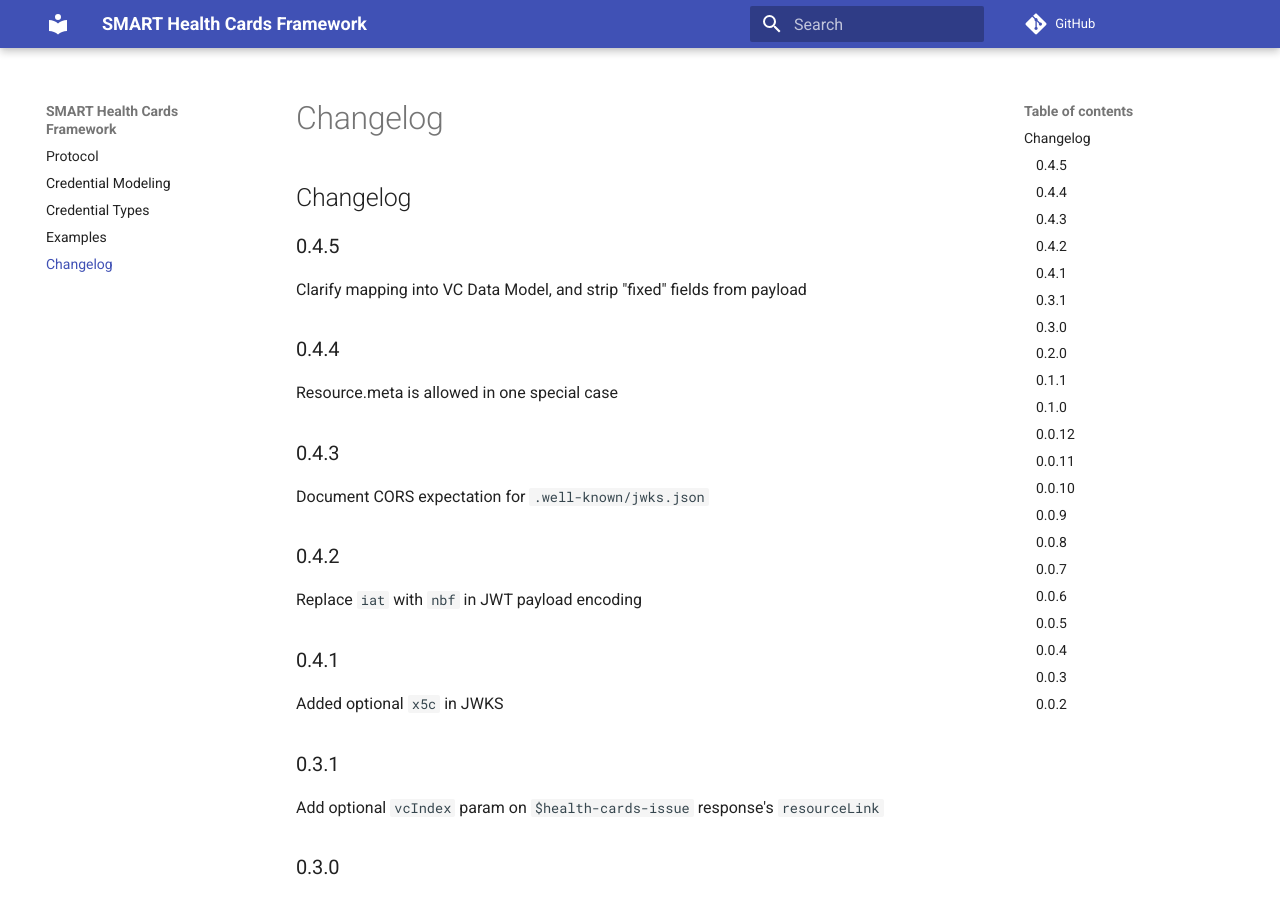
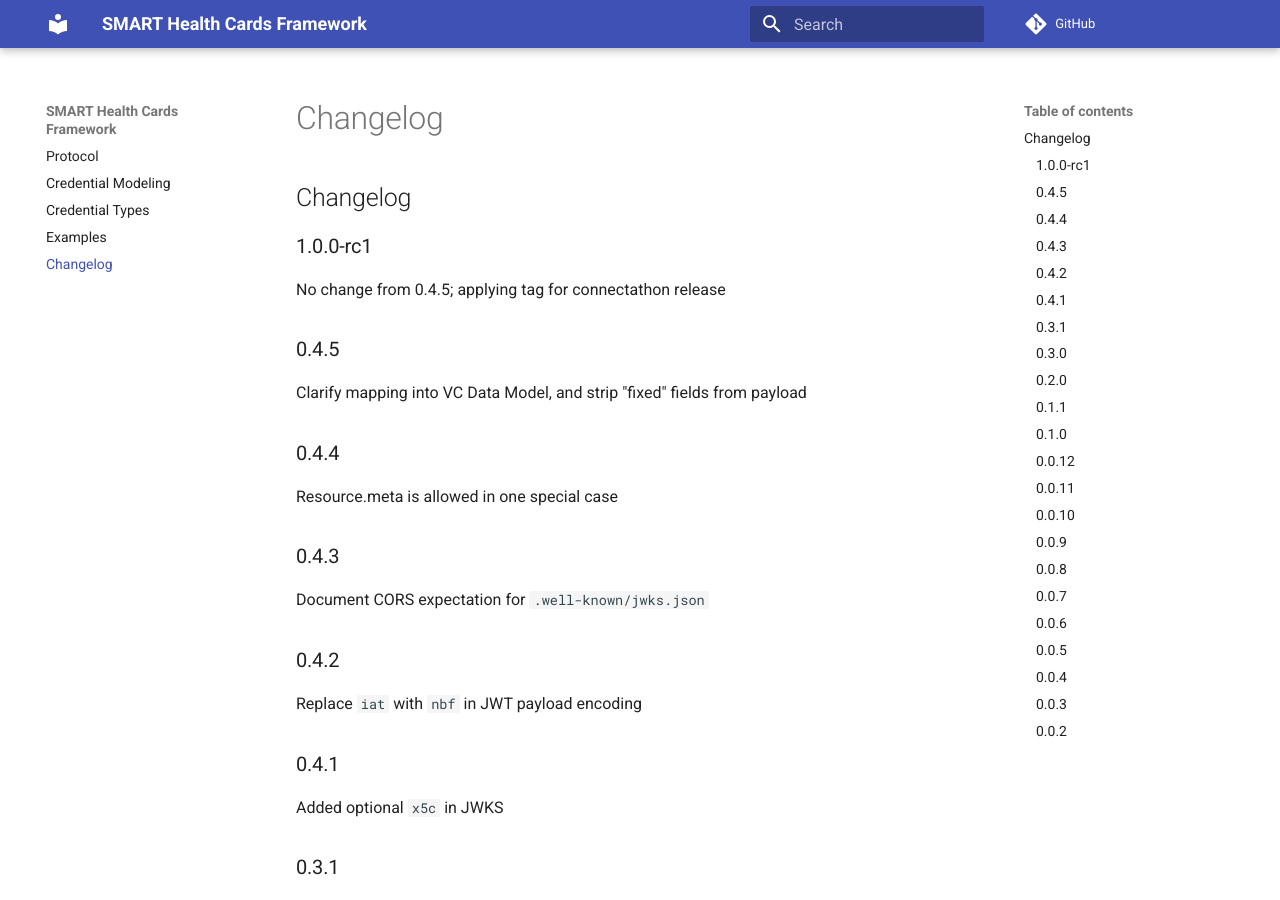
Before and after one commit to smart-on-fhir/health-cards, an MkDocs documentation site: the page built from docs/changelog.md, in a window 1280 px wide and 900 px high. Built offline with MkDocs 1.6.1 and Material for MkDocs 9.7.7, drawn with Linux system fonts in a browser that asks for light colours; comment, search, counter and statistics services are not loaded.

Commit message:
Update changelog.md

```diff
--- a/docs/changelog.md
+++ b/docs/changelog.md
@@ -1,4 +1,8 @@
 # Changelog
+
+## 1.0.0-rc1
+
+No change from 0.4.5; applying tag for connectathon release
 
 ## 0.4.5
 
```
